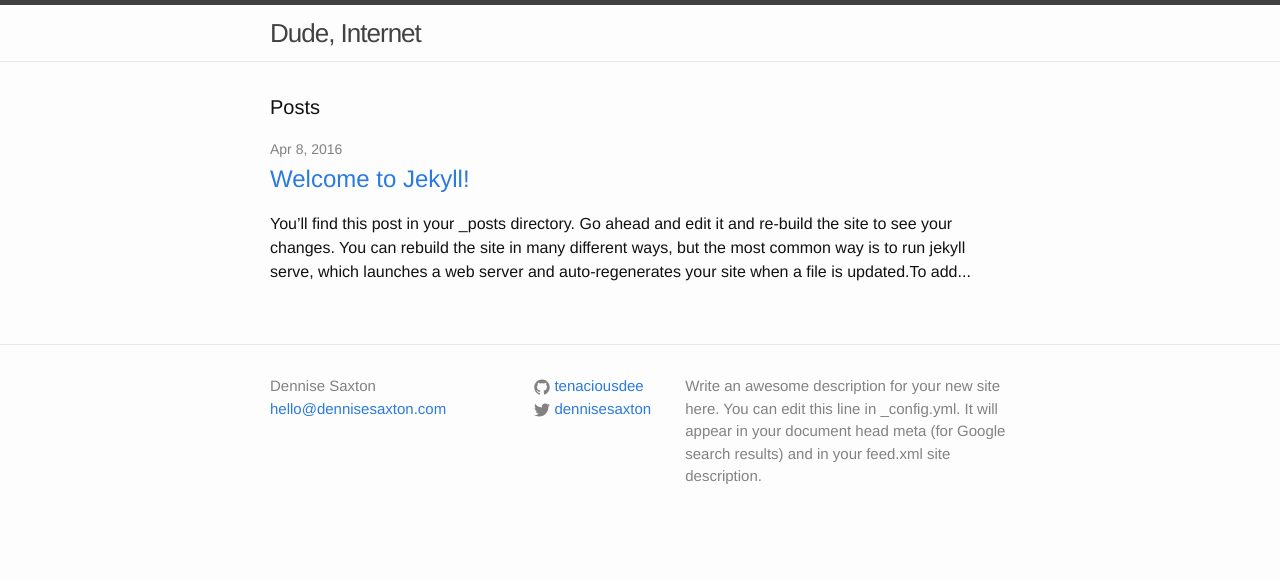
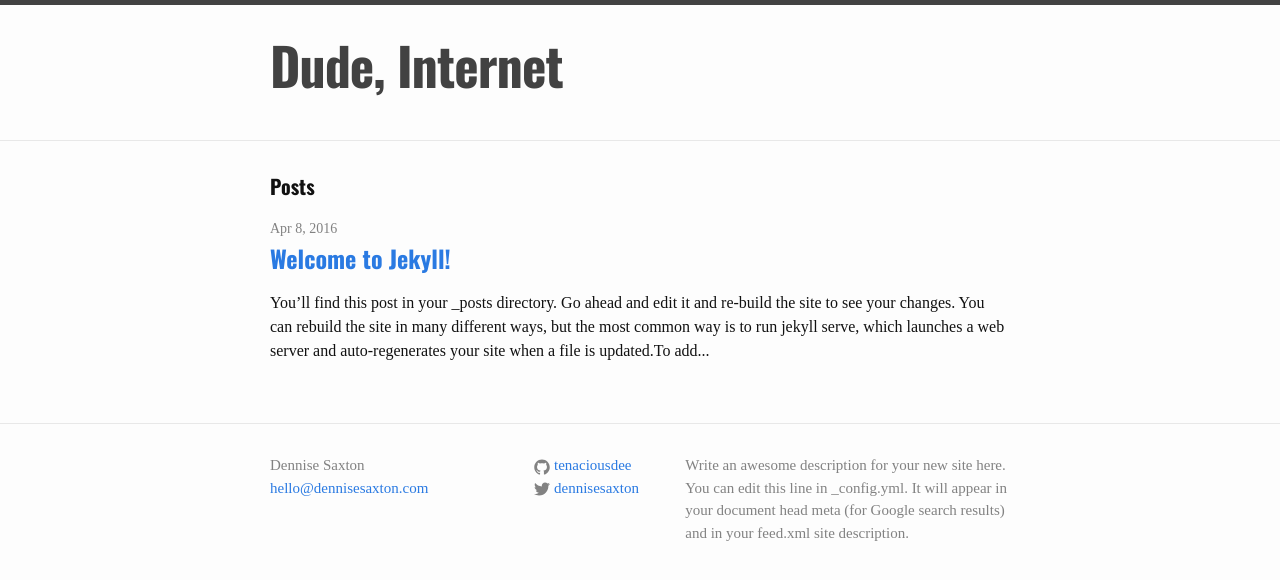
Before and after one commit to tenaciousdee/jekyllblog, a Jekyll site: the page built from index.html, in a window 1280 px wide. Shown: the top 580 px of the page. Built offline with Jekyll 4.4.1, drawn with Linux system fonts in a browser that asks for light colours; some web fonts are replaced.

Commit message:
Set up some basic styles like body font and heading font, added some padding to header

```diff
--- a/_includes/header.html
+++ b/_includes/header.html
@@ -2,7 +2,7 @@
 
   <div class="wrapper">
 
-    <a class="site-title" href="{{ site.baseurl }}/">{{ site.title }}</a>
+    <a class="site-title" href="{{ site.baseurl }}/"><h1>{{ site.title }}</h1></a>
 
   </div>
 
--- a/_sass/_base.scss
+++ b/_sass/_base.scss
@@ -23,6 +23,11 @@ body {
     -o-font-feature-settings: "kern" 1;
     font-feature-settings: "kern" 1;
     font-kerning: normal;
+}
+
+h1, h2, h3, h4, h5, h6 {
+  font-family: $heading-font;
+  font-weight: $heading-font-weight;
 }
 
 
--- a/_sass/_layout.scss
+++ b/_sass/_layout.scss
@@ -5,6 +5,7 @@
     border-top: 5px solid $grey-color-dark;
     border-bottom: 1px solid $grey-color-light;
     min-height: 56px;
+    padding: 2em 0;
 
     // Positioning context for the mobile navigation icon
     position: relative;
--- a/css/main.scss
+++ b/css/main.scss
@@ -4,13 +4,14 @@
 @charset "utf-8";
 
 
-
 // Our variables
-$base-font-family: "Helvetica Neue", Helvetica, Arial, sans-serif;
-$base-font-size:   16px;
-$base-font-weight: 400;
-$small-font-size:  $base-font-size * 0.875;
-$base-line-height: 1.5;
+$base-font-family:    'Gentium Basic', serif;
+$base-font-size:      16px;
+$base-font-weight:    400;
+$heading-font:        'Oswald', sans-serif;
+$heading-font-weight: 700;
+$small-font-size:     $base-font-size * 0.875;
+$base-line-height:    1.5;
 
 $spacing-unit:     30px;
 
```
